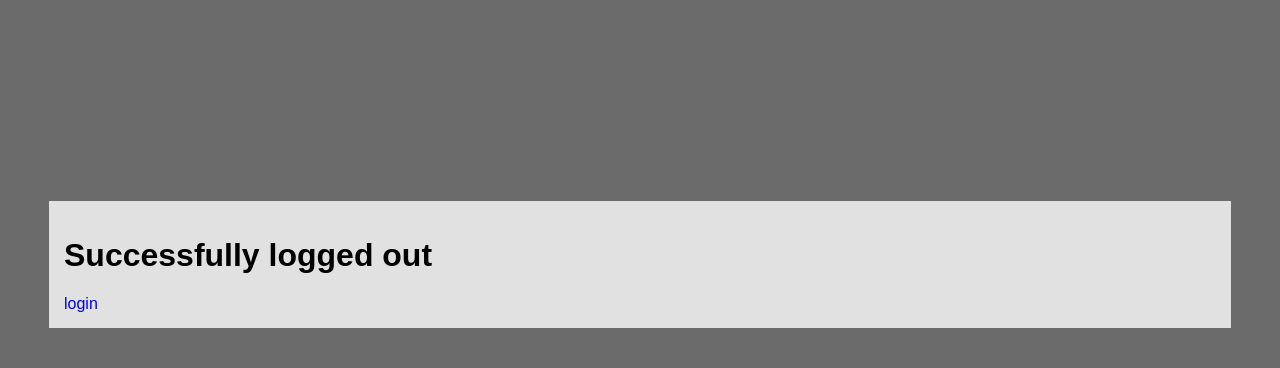
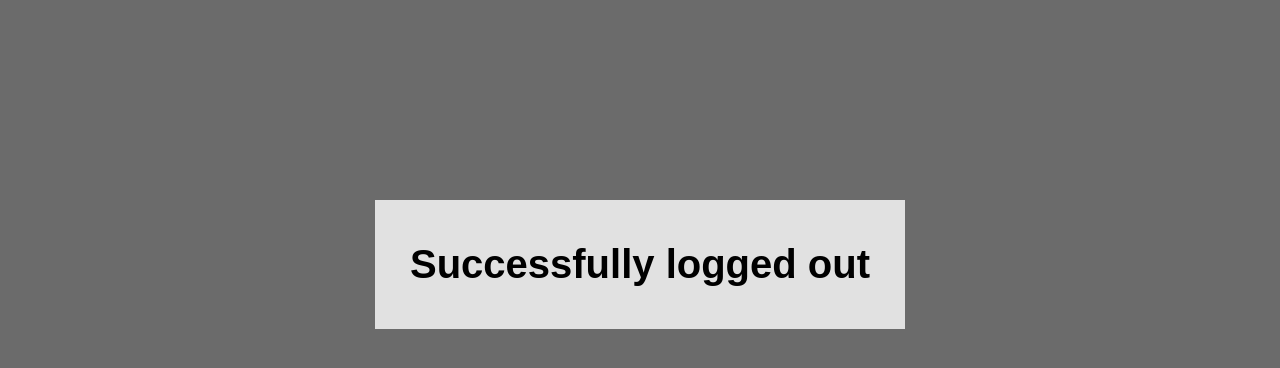
Before and after one commit to Przemek221/pjf_polej, a Django app: page /logout in a window 1280 px wide. Shown: the part 184-552 px from the top of the page. Run offline with Django 4.2, Linux system fonts and the light colour scheme; parts of the project's set-up code (start-up, migrations or seed data) failed here and were passed over.

Commit message:
logout page design

```diff
--- a/sampleApp/static/styles/register.css
+++ b/sampleApp/static/styles/register.css
@@ -86,7 +86,7 @@
     }
 
     & input[type="submit"] {
-        width: 35%;
+        max-width: 150px;
         border: 0;
         border-radius: 3px;
         background: white;
--- a/templates/sampleApp/logout.html
+++ b/templates/sampleApp/logout.html
@@ -1,9 +1,18 @@
 {% extends "sampleApp/base.html" %}
 {% load static %}
 {% block head %}
-    <link rel="stylesheet" href=" {% static 'styles/register.css' %} ">
+    <style>
+        #content-wrapper {
+            max-width: 500px;
+        }
+
+        #content-wrapper h1 {
+            text-align: center;
+            font-size: 40px;
+            font-weight: 700;
+        }
+    </style>
 {% endblock %}
 {% block content %}
     <h1>Successfully logged out</h1>
-    <a href="{% url 'login' %}">login</a>
 {% endblock content %}
```
